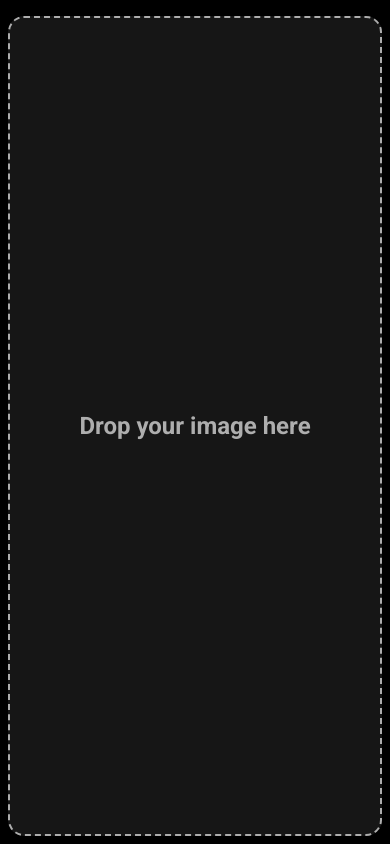
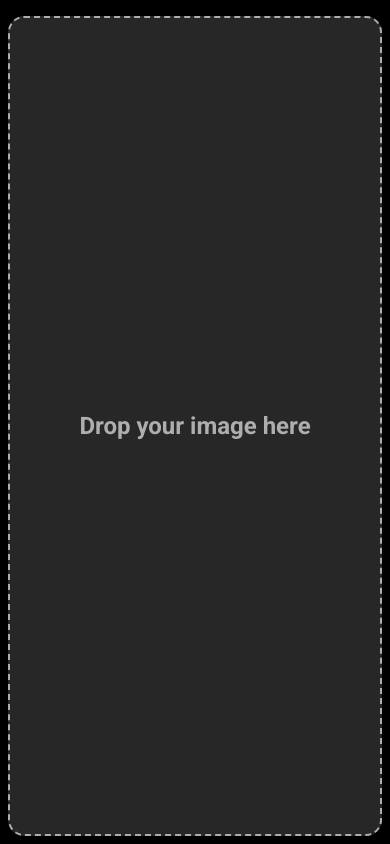
Before and after one commit to bropin1/moggle-app, a React (Create React App) app: page / in a window 390 px wide. Built offline with nearby package versions, Linux system fonts and the light colour scheme.

Commit message:
fixed responsiveness

```diff
--- a/src/components/canvas/canvas.module.scss
+++ b/src/components/canvas/canvas.module.scss
@@ -63,7 +63,7 @@
     display: flex;
     align-items: center;
     justify-content: center;
-    background-color: rgb(30, 30, 30);
+    // background-color: rgb(30, 30, 30);
     width: 100%;
     border-radius: 8px;
 
--- a/src/pages/playground.module.scss
+++ b/src/pages/playground.module.scss
@@ -3,7 +3,6 @@
 }
 
 body {
-  background: linear-gradient(135deg, #00ff7f, #3d30af, #6d31c9, #952cb7);
   color: #fff;
 }
 
@@ -55,12 +54,14 @@ header {
     }
   }
 }
+
 .container {
   display: flex;
   width: 100%;
   flex: 1;
+  min-height: 0;
   flex-direction: column;
-  background-color: rgb(22, 22, 22);
+  background-color: rgb(39, 39, 39);
   border: 2px dashed #aeaeae;
   border-radius: 16px;
   justify-content: center;
```
